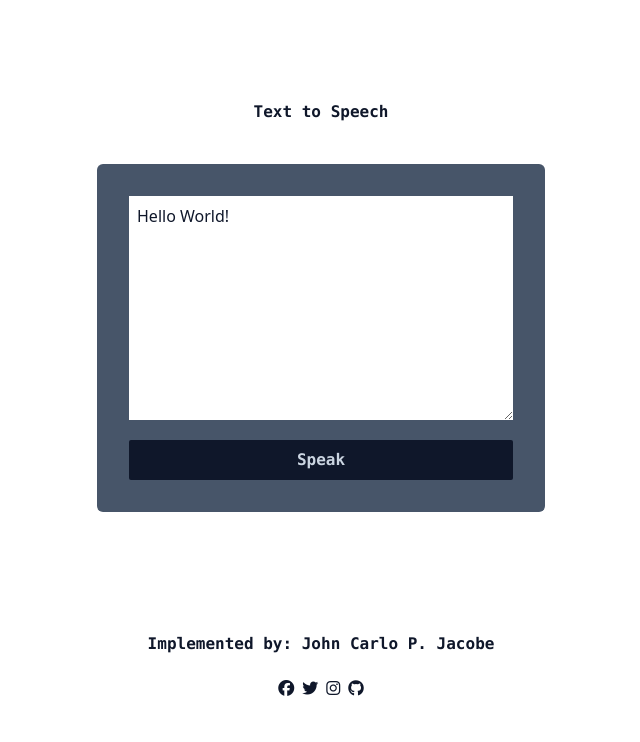
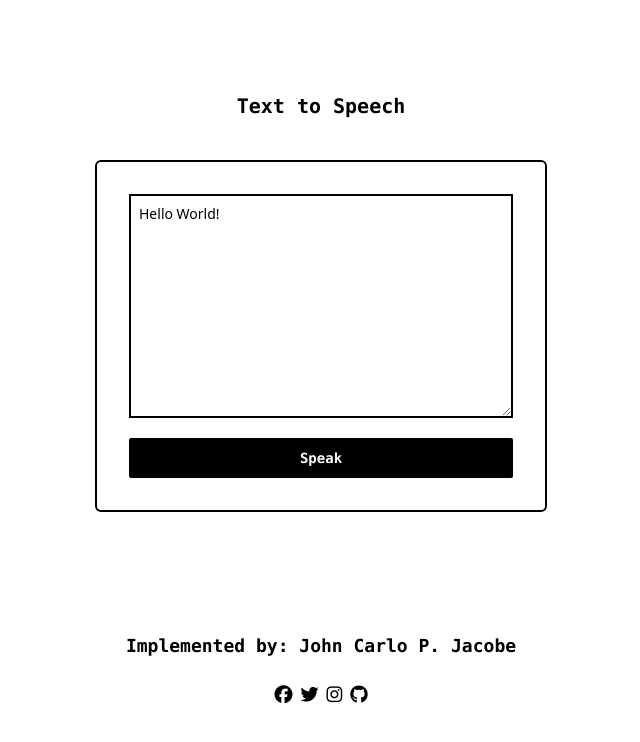
Before and after one commit to JCJ02/text-to-speech-app, a website: page index.html in a window 1280 px wide. Shown: the whole page, without its empty margins (319-959 px from the left). Drawn offline with Linux system fonts and the light colour scheme.

Commit message:
Feat: Update UI Design

```diff
--- a/index.html
+++ b/index.html
@@ -20,23 +20,25 @@
     <div class="flex flex-col justify-center items-center h-screen gap-5 md:gap-10">
 
         <!--TITLE OR HEADER-->
-        <h1 class="font-mono font-semibold text-slate-900 text-xl">Text to Speech</h1>
+        <h1 class="font-mono font-semibold text-black text-xl">Text to Speech</h1>
 
         <!--TEXT TO SPEECH FORM-->
-        <div class="bg-slate-600 flex flex-col justify-center items-center gap-5 p-8 rounded-md">
+        <div class="bg-white flex flex-col justify-center items-center gap-5 p-8 rounded-md border-2 border-black">
             <textarea id="textArea"
-                class="w-60 h-32 text-sm text-slate-900 p-2 font-sans placeholder:tracking-widest md:w-80 md:h-48 lg:w-96 lg:h-56"
+                class="w-60 h-32 text-sm text-black border-2 border-black p-2 font-sans placeholder:tracking-widest md:w-80 md:h-48 lg:w-96 lg:h-56"
                 placeholder="Enter Text...">Hello World!</textarea>
             <button id="speakButton" type="button"
-                class="bg-slate-900 text-sm text-slate-300 font-mono font-semibold w-60 py-2 rounded-sm border-none cursor-pointer hover:bg-slate-400 hover:text-slate-900 hover:duration-300 md:w-80 lg:w-96">Speak</button>
+                class="bg-black text-sm text-white font-mono font-semibold w-60 py-2 rounded-sm cursor-pointer border-2 border-black hover:bg-white hover:text-black hover:duration-300 md:w-80 lg:w-96">
+                Speak
+            </button>
         </div>
 
         <!--FOOTER-->
         <footer class="flex flex-col justify-center items-center gap-5">
-            <h1 class="font-mono font-semibold text-sm md:text-md lg:text-lg text-slate-900 text-center pt-14 md:pt-20">
+            <h1 class="font-mono font-semibold text-sm md:text-md lg:text-lg text-black text-center pt-14 md:pt-20">
                 Implemented
                 by: John Carlo P. Jacobe</h1>
-            <div class="flex items-center gap-2 text-sm md:text-md lg:text-lg text-slate-900">
+            <div class="flex items-center gap-2 text-sm md:text-md lg:text-lg text-black">
                 <a href="https://www.facebook.com/akosijcjacobe" target="_blank"><i
                         class="fab fa-facebook hover:text-[#1877F2] transition-all duration-500 ease-in-out"></i></a>
                 <a href="https://twitter.com/JCJacobe2" target="_blank"><i
--- a/package.json
+++ b/package.json
@@ -1,6 +1,6 @@
 {
   "scripts": {
-    "startTailwindCss": "npx tailwindcss -i ./src/input.css -o ./dist/output.css --watch"
+    "dev": "npx tailwindcss -i ./src/input.css -o ./dist/output.css --watch"
   },
   "devDependencies": {
     "tailwindcss": "^3.3.2"
```
Also changed, not shown: dist/output.css, 1 other file.
